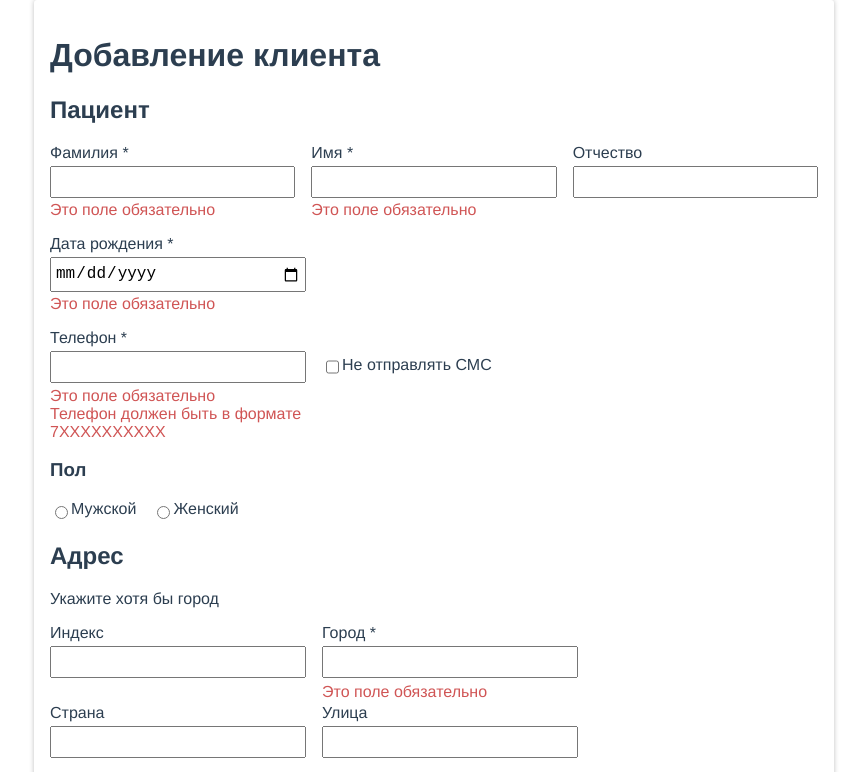
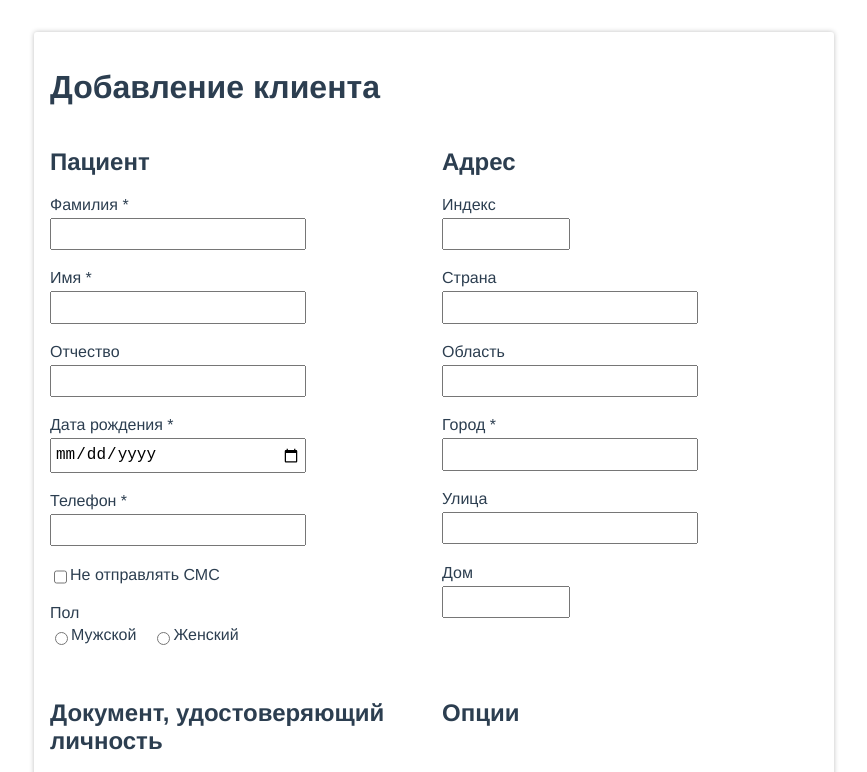
Before and after one commit to ksenkso/medods-client-form, a Vue app: page / in a window 1280 px wide. Shown: the top 772 px of the page, without its empty margins (206-1073 px from the left). Built offline with nearby package versions, Linux system fonts and the light colour scheme.

Commit message:
feature: new layout, uses two columns of the client form

```diff
--- a/src/App.vue
+++ b/src/App.vue
@@ -23,6 +23,10 @@ html, body {
   padding: 0;
 }
 
+body {
+  margin: 2rem;
+}
+
 * {
   box-sizing: border-box;
 }
--- a/src/components/form/ClientForm.vue
+++ b/src/components/form/ClientForm.vue
@@ -4,23 +4,32 @@
       <h1>Добавление клиента</h1>
     </div>
     <form action="#" @submit.prevent="onSubmit" novalidate>
+      <div class="row">
+        <div class="col">
           <h2>Пациент</h2>
-      <div class="input-group input-group_fio">
-        <FormInput required v-model="$v.person.lastName.$model" name="last-name" id="last-name"
+          <div class="input-group">
+            <FormInput
+                required
+                :value="$v.person.lastName.$model"
+                @change="$v.person.lastName.$model = $event.trim()"
+                name="last-name"
+                id="last-name"
                 label="Фамилия">
               <template slot="errors">
-            <div class="error">Это поле обязательно</div>
+                <div class="error" v-if="$v.person.lastName.$dirty && !$v.person.lastName.required">Это поле обязательно</div>
               </template>
             </FormInput>
-        <FormInput required v-model="$v.person.firstName.$model" name="first-name" id="first-name"
+            <FormInput
+                required
+                :value="$v.person.firstName.$model"
+                @change="$v.person.firstName.$model = $event.trim()"
+                name="first-name" id="first-name"
                 label="Имя">
               <template slot="errors">
-            <div class="error">Это поле обязательно</div>
+                <div class="error" v-if="$v.person.firstName.$dirty && !$v.person.firstName.required">Это поле обязательно</div>
               </template>
             </FormInput>
-        <FormInput v-model="$v.person.patronymic.$model" name="patronymic" id="patronymic" label="Отчество"></FormInput>
-      </div>
-      <div class="input-group">
+            <FormInput v-model.trim="$v.person.patronymic.$model" name="patronymic" id="patronymic" label="Отчество"></FormInput>
             <FormInput
                 required
                 v-model="$v.person.dateOfBirth.$model"
@@ -28,43 +37,48 @@
                 type="date" id="date-of-birth"
                 label="Дата рождения"
                 class="input_birth"
-        >
-          <template slot="errors">
-            <div class="error">Это поле обязательно</div>
+            ><template slot="errors">
+                <div class="error" v-if="$v.person.dateOfBirth.$dirty && !$v.person.dateOfBirth.required">Это поле обязательно</div>
               </template>
             </FormInput>
-        <div class="input-group input-group_phone">
-          <FormInput required v-model="$v.person.phone.$model" name="phone" type="tel" id="phone" label="Телефон" class="input_phone">
+            <FormInput required v-model.trim="$v.person.phone.$model" name="phone" type="tel" id="phone" label="Телефон" class="input_phone">
               <template slot="errors">
-              <div class="error">Это поле обязательно</div>
-              <div class="error">Телефон должен быть в формате 7XXXXXXXXXX</div>
+                <div class="error" v-if="$v.person.phone.$dirty && !$v.person.phone.required">Это поле обязательно</div>
+                <div class="error" v-if="$v.person.phone.$dirty && !$v.person.phone.startsWithSeven">Телефон должен быть в формате 7XXXXXXXXXX</div>
               </template>
             </FormInput>
             <Checkbox id="no-sms" name="no-sms" v-model="$v.noSMS.$model" value="no-sms"
                       label="Не отправлять СМС"></Checkbox>
-        </div>
-      </div>
-      <h3>Пол</h3>
+            <div class="input">
+              <p class="input__label">Пол</p>
               <div class="input-group input-group_row input-group_condensed">
                 <RadioButton v-model="$v.person.sex.$model" value="male" name="sex" id="sex-male" label="Мужской"></RadioButton>
                 <RadioButton v-model="$v.person.sex.$model" value="female" name="sex" id="sex-female" label="Женский"></RadioButton>
               </div>
-      <h2>Адрес</h2>
-      <p class="hint">Укажите хотя бы город</p>
-      <div class="input-group input-group_address">
-        <div class="col">
-          <FormInput v-model="$v.address.index.$model" name="index" id="index" label="Индекс"></FormInput>
-          <FormInput v-model="$v.address.country.$model" name="country" id="country" label="Страна"></FormInput>
-          <FormInput v-model="$v.address.district.$model" name="district" id="district" label="Область"></FormInput>
+            </div>
+
+          </div>
         </div>
         <div class="col">
-          <FormInput required v-model="$v.address.city.$model" name="city" id="city" label="Город">
-            <template slot="errors">Это поле обязательно</template>
+          <h2>Адрес</h2>
+          <div class="input-group">
+            <FormInput :style="{width: '128px'}" v-model.trim="$v.address.index.$model" name="index" id="index" label="Индекс"></FormInput>
+            <FormInput v-model.trim="$v.address.country.$model" name="country" id="country" label="Страна"></FormInput>
+            <FormInput v-model.trim="$v.address.district.$model" name="district" id="district" label="Область"></FormInput>
+            <FormInput required v-model.trim="$v.address.city.$model" name="city" id="city" label="Город">
+              <template slot="errors">
+                <div class="error" v-if="$v.address.city.$dirty && !$v.address.city.required">
+                  Это поле обязательно
+                </div>
+              </template>
             </FormInput>
-          <FormInput v-model="$v.address.street.$model" name="street" id="street" label="Улица"></FormInput>
-          <FormInput v-model="$v.address.house.$model" name="house" id="house" label="Дом"></FormInput>
+            <FormInput v-model.trim="$v.address.street.$model" name="street" id="street" label="Улица"></FormInput>
+            <FormInput :style="{width: '128px'}" v-model.trim="$v.address.house.$model" name="house" id="house" label="Дом"></FormInput>
           </div>
         </div>
+      </div>
+      <div class="row">
+        <div class="col">
           <h2>Документ, удостоверяющий личность</h2>
           <div class="input-group input-group_document">
             <Select
@@ -74,19 +88,24 @@
                 name="doc-type"
                 id="doc-type"
                 :options="documentTypes">
-          <template slot="errors">Это поле обязательно</template>
+              <template slot="errors">
+                <div class="error" v-if="$v.document.type.$dirty && !$v.document.type.required">Это поле обязательно</div>
+              </template>
             </Select>
 
-        <FormInput v-model="$v.document.serial.$model" name="doc-serial" id="doc-serial" label="Серия и номер"></FormInput>
-        <h3>Выдан</h3>
+            <FormInput v-model.trim="$v.document.serial.$model" name="doc-serial" id="doc-serial" label="Серия и номер"></FormInput>
             <FormInput required v-model="$v.document.issueDate.$model" type="date" name="issue-date" id="issue-date"
-                   label="Когда">
-          <template slot="errors">Это поле обязательно</template>
+                       label="Когда выдан">
+              <template slot="errors">
+                <div class="error" v-if="$v.document.issuedAt.$dirty && !$v.document.issuedAt.required">Это поле обязательно</div>
+              </template>
             </FormInput>
-        <FormInput v-model="$v.document.issuedAt.$model" name="issued-at" id="issued-at" label="Кем"></FormInput>
+            <FormInput v-model.trim="$v.document.issuedAt.$model" name="issued-at" id="issued-at" label="Кем выдан"></FormInput>
           </div>
-      <h2>Опции</h2>
-      <p>Группа клиентов</p>
+        </div>
+        <div class="col">
+          <h2 class="input-group__title">Опции</h2>
+          <div class="input__label">Группа клиентов</div>
           <div class="input-group input-group_list">
             <Checkbox v-model="$v.medical.group.$model" value="vip" name="medical-group" id="group-vip" label="VIP"></Checkbox>
             <Checkbox v-model="$v.medical.group.$model" value="problem" name="medical-group" id="group-problem" label="Проблемные"></Checkbox>
@@ -99,6 +118,9 @@
               id="doctor"
               :options="doctors">
           </Select>
+        </div>
+      </div>
+
       <div class="client-form__footer">
         <button type="submit">Добавить</button>
       </div>
@@ -183,7 +205,7 @@ export default {
       },
       phone: {
         required,
-        startsWith: (value) => value.startsWith('7'),
+        startsWithSeven: (value) => value.startsWith('7'),
         length: (value) => value.length === 11,
       },
       sex: {},
@@ -224,6 +246,7 @@ export default {
 <style lang="scss">
 @import "../../styles/common";
 @import "../../styles/input-group";
+@import "../../styles/input";
 .client-form {
   max-width: 800px;
   margin: 0 auto;
@@ -234,12 +257,18 @@ export default {
   &__footer {
     margin-top: 1rem;
   }
+  @media (max-width: 800px) {
+    .row {
+      flex-direction: column;
+      .input {
+        max-width: 100%;
+      }
+    }
+  }
 }
 
-.row {
-  display: flex;
-  column-gap: 1rem;
-  align-items: flex-end;
+.col_options {
+  justify-content: space-between;
 }
 
 
--- a/src/styles/_common.scss
+++ b/src/styles/_common.scss
@@ -1,5 +1,9 @@
 @import "mixins";
-
+.row {
+  display: flex;
+  column-gap: 1rem;
+  justify-content: space-between;
+}
 .col {
   @include col;
 }
--- a/src/styles/_input-group.scss
+++ b/src/styles/_input-group.scss
@@ -1,14 +1,12 @@
-@import "mixins";
 .input-group {
-  @include col;
+  display: flex;
+  flex-direction: column;
+  row-gap: 1rem;
   margin-bottom: 1rem;
-  .input-group {
-    margin-bottom: 0;
+  &__title {
+    height: 3.2rem;
   }
-
   &_fio {
-    flex-direction: row;
-    column-gap: 1rem;
 
     .input {
       flex: 1 1 100%
@@ -41,8 +39,6 @@
   }
 
   &_address {
-    flex-direction: row;
-    column-gap: 1rem;
     .col {
       max-width: 256px;
       width: 100%;
--- a/src/styles/_input.scss
+++ b/src/styles/_input.scss
@@ -11,6 +11,7 @@
     padding: 3px;
   }
   &__label {
+    margin-top: 0;
     margin-bottom: .25rem;
     cursor: pointer;
     user-select: none;
--- a/src/styles/_mixins.scss
+++ b/src/styles/_mixins.scss
@@ -1,5 +1,5 @@
 @mixin col {
   display: flex;
   flex-direction: column;
-  row-gap: 1rem;
+  flex: 1 1 100%;
 }
```
Lines whose indentation alone changed are shown as unchanged.
